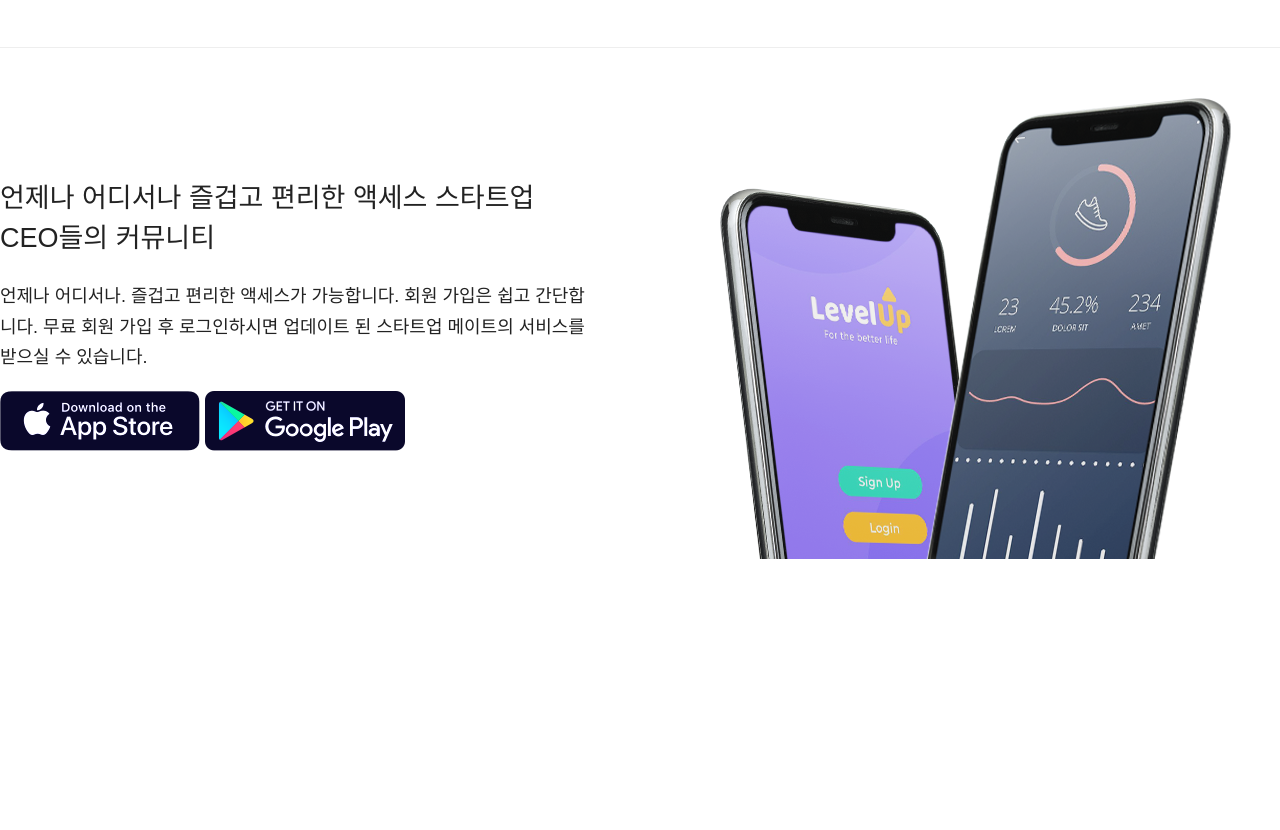
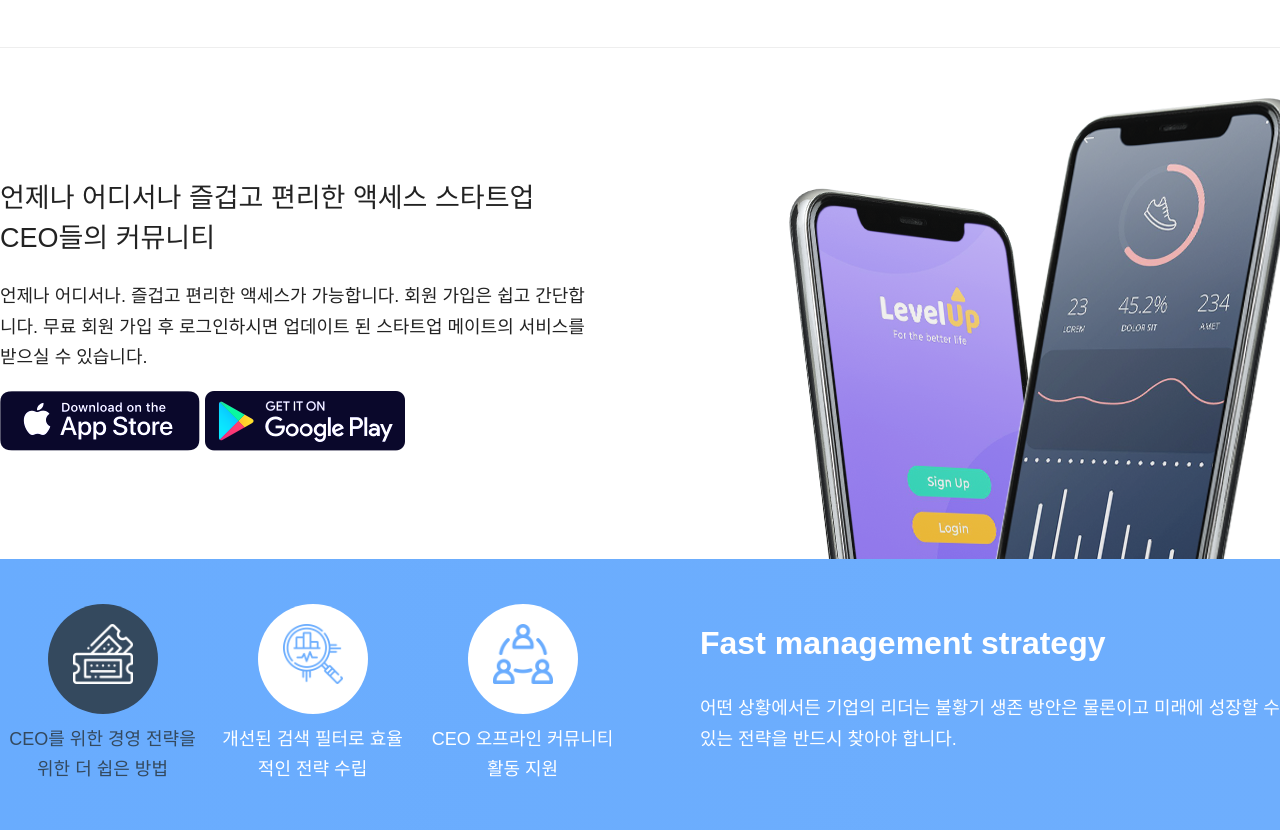
Before and after one commit to kihaeng8227/app, a plain HTML site: page index.html in a window 1280 px wide. Shown: the part 1035-1865 px from the top of the page. Before the commit the page ends 1603 px from the top, so only its background shows below. Drawn offline with nearby package versions, Linux system fonts and the light colour scheme; some icons are missing; a web font is replaced by a local one.

Commit message:
베너 섹션 추가

```diff
--- a/index.html
+++ b/index.html
@@ -115,7 +115,53 @@
       </div>
     </section>
     <!-- Section : banner -->
-    <section class="banner"></section>
+    <section class="banner">
+      <div class="banner-inner">
+        <div class="banner-content">
+          <input type="radio" name="tabmenu" id="tab1" checked />
+          <input type="radio" name="tabmenu" id="tab2" />
+          <input type="radio" name="tabmenu" id="tab3" />
+          <div class="tab-btn">
+            <label for="tab1">
+              <em><img src="images/banner-icon-01.png" /></em>
+              <span>CEO를 위한 경영 전략을 위한 더 쉽은 방법</span>
+            </label>
+            <label for="tab2">
+              <em><img src="images/banner-icon-02.png" /></em>
+              <span>개선된 검색 필터로 효율적인 전략 수립</span>
+            </label>
+            <label for="tab3">
+              <em><img src="images/banner-icon-03.png" /></em>
+              <span>CEO 오프라인 커뮤니티 활동 지원</span>
+            </label>
+          </div>
+          <div class="tabs">
+            <div class="tab tab1">
+              <h2>Fast management strategy</h2>
+              <p>
+                어떤 상황에서든 기업의 리더는 불황기 생존 방안은 물론이고 미래에
+                성장할 수 있는 전략을 반드시 찾아야 합니다.
+              </p>
+            </div>
+            <div class="tab tab2">
+              <h2>Efficient search filter</h2>
+              <p>
+                스타트업 메이트는 비즈니스 모델 캔버스를 통해 가장 효율적인
+                경영전략 수립 방안을 스타트업 CEO에게 제시합니다.
+              </p>
+            </div>
+            <div class="tab tab3">
+              <h2>CEO Community Activities</h2>
+              <p>
+                기업이 디지털과 물리적인 요소를 통합하여 비즈니스 모델을
+                변화시키는 새로운 방향을 정립하기 위한 오프라인 활동을
+                지원합니다.
+              </p>
+            </div>
+          </div>
+        </div>
+      </div>
+    </section>
     <!-- Section : feature -->
     <section class="feature"></section>
     <!-- Section : vision -->
--- a/style.css
+++ b/style.css
@@ -233,7 +233,8 @@ header {
   width: 100%;
 }
 .access-content {
-  padding: 50px 0;
+  overflow: hidden;
+  padding: 50px 0 0 0;
 }
 .access-content > div {
   float: left;
@@ -246,5 +247,92 @@ header {
 .access-right {
   text-align: center;
 }
+.access-right img {
+  display: block;
+  float: right;
+}
 .btn-download {
 }
+
+/* #################### section : banner #################### */
+.banner {
+  background: linear-gradient(to right, #69acfe, #6eaefd);
+  /* background: url(images/wave-line.png) no-repeat center right 100px,
+    linear-gradient(to right, #69acfe, #6eaefd);
+  background-size: 80px; */
+}
+.banner-inner {
+  width: 1300px;
+  margin: auto;
+}
+.banner-content {
+  overflow: hidden;
+  padding: 40px 0;
+}
+.banner-content > div {
+  float: left;
+  width: 50%;
+}
+input[name="tabmenu"] {
+  display: none;
+}
+.tab-btn {
+}
+.tab-btn label {
+  width: 30%;
+  display: inline-block;
+  text-align: center;
+  color: #fff;
+  margin: 5px;
+  cursor: pointer;
+}
+.tab-btn label em {
+  background-color: #fff;
+  display: inline-block;
+  width: 110px;
+  height: 110px;
+  border-radius: 50%;
+  text-align: center;
+  padding-top: 20px;
+}
+.tab-btn label em img {
+  width: 60px;
+  filter: invert(72%) sepia(64%) saturate(4153%) hue-rotate(191deg)
+    brightness(107%) contrast(99%);
+}
+.tab-btn label span {
+  display: block;
+  margin-top: 10px;
+}
+.tab {
+  display: none;
+  color: #fff;
+  padding-top: 20px;
+  padding-left: 50px;
+}
+.tab h2 {
+  font-size: 32px;
+  font-weight: bold;
+}
+
+/* Checked Function */
+input[id="tab1"]:checked ~ .tabs .tab1,
+input[id="tab2"]:checked ~ .tabs .tab2,
+input[id="tab3"]:checked ~ .tabs .tab3 {
+  display: block;
+}
+input[id="tab1"]:checked ~ .tab-btn label[for="tab1"] em,
+input[id="tab2"]:checked ~ .tab-btn label[for="tab2"] em,
+input[id="tab3"]:checked ~ .tab-btn label[for="tab3"] em {
+  background-color: #34495e;
+}
+input[id="tab1"]:checked ~ .tab-btn label[for="tab1"] em img,
+input[id="tab2"]:checked ~ .tab-btn label[for="tab2"] em img,
+input[id="tab3"]:checked ~ .tab-btn label[for="tab3"] em img {
+  filter: invert();
+}
+input[id="tab1"]:checked ~ .tab-btn label[for="tab1"] span,
+input[id="tab2"]:checked ~ .tab-btn label[for="tab2"] span,
+input[id="tab3"]:checked ~ .tab-btn label[for="tab3"] span {
+  color: #34495e;
+}
```
